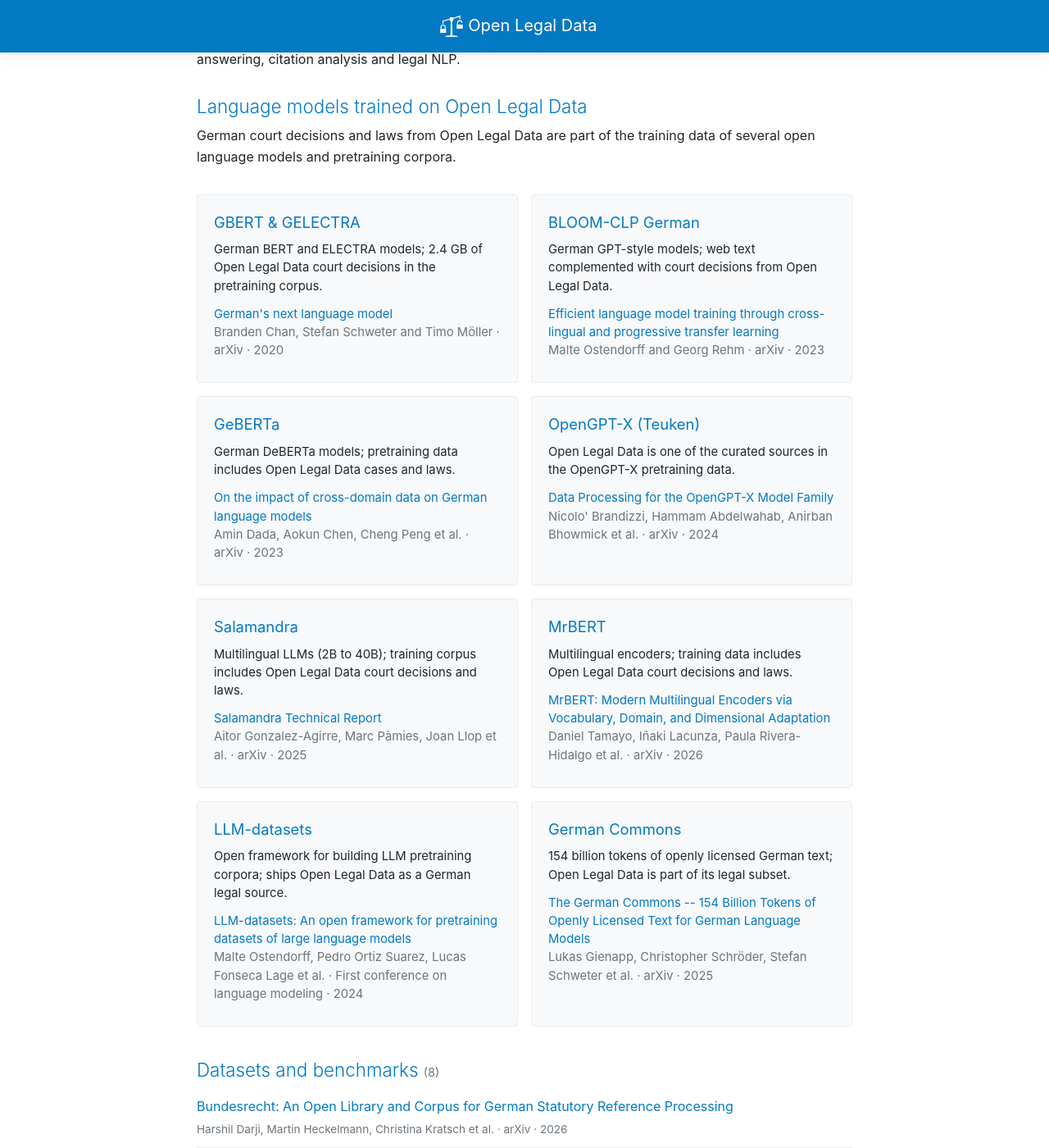
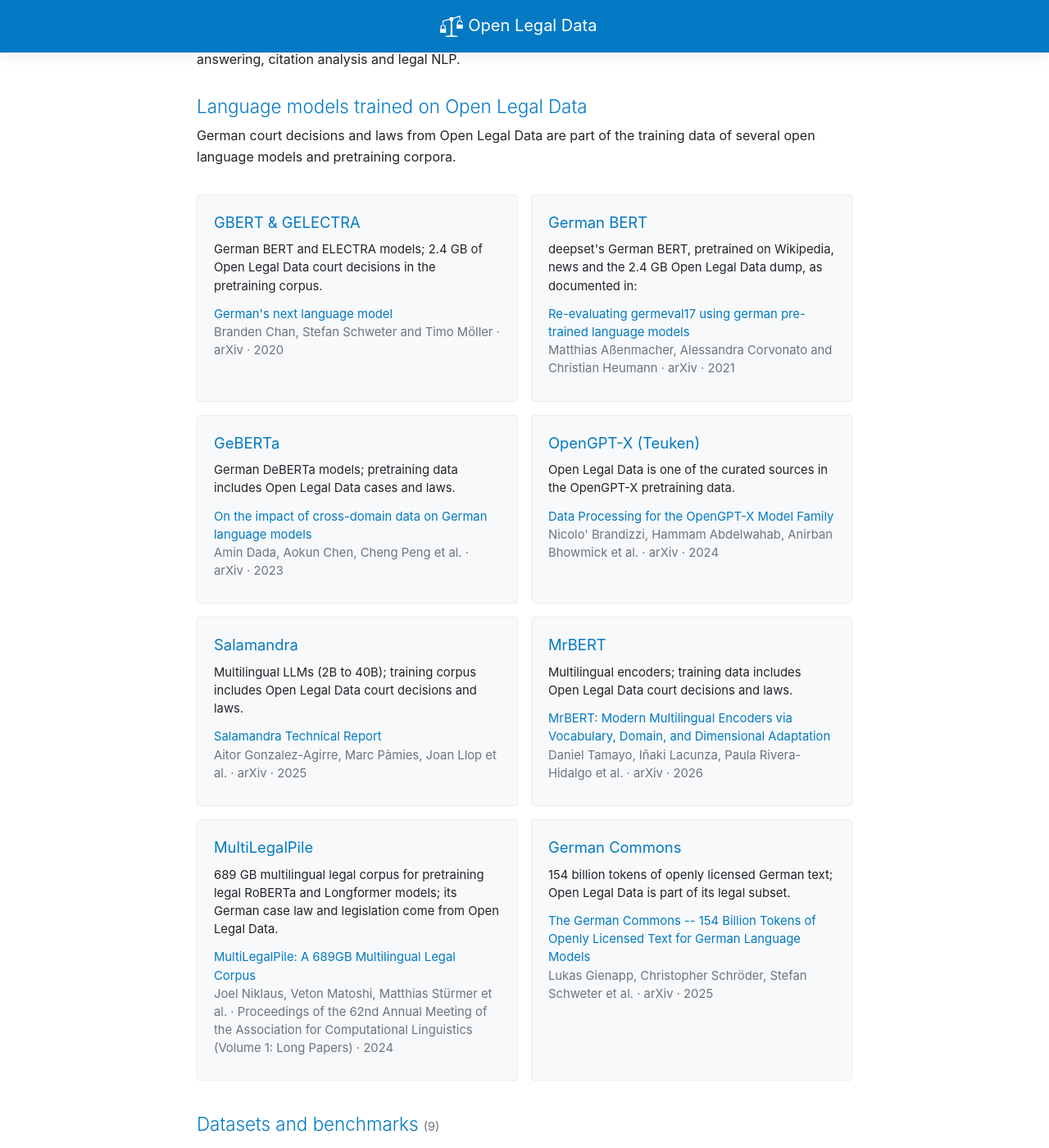
Before and after one commit to openlegaldata/blog, a Jekyll site: the page built from research.md, in a window 1280 px wide and 1400 px high, scrolled down 235 px. Shown: the whole window at 82% size. Built offline with Jekyll 4.4.1, drawn with Linux system fonts in a browser that asks for light colours; comment, search, counter and statistics services are not loaded; some of the changed text lies outside the part shown.

Commit message:
Replace two research highlights with German BERT and MultiLegalPile (#6)
Co-authored-by: malteosbot <malteosbot@users.noreply.github.com>

```diff
--- a/_data/papers.yml
+++ b/_data/papers.yml
@@ -143,6 +143,12 @@
   year: 2024
   venue: PhD thesis, International Institute of Information Technology Hyderabad
   url: https://scholar.google.com/scholar?q=%22Advancing%20Dravidian%20Language%20Processing%20Beyond%20the%20Sentence%20Level%22
+niklaus2024multilegalpile:
+  title: 'MultiLegalPile: A 689GB Multilingual Legal Corpus'
+  authors: Joel Niklaus, Veton Matoshi, Matthias Stürmer et al.
+  year: 2024
+  venue: 'Proceedings of the 62nd Annual Meeting of the Association for Computational Linguistics (Volume 1: Long Papers)'
+  url: https://doi.org/10.18653/v1/2024.acl-long.805
 ostendorff2024llm:
   title: 'LLM-datasets: An open framework for pretraining datasets of large language models'
   authors: Malte Ostendorff, Pedro Ortiz Suarez, Lucas Fonseca Lage et al.
--- a/_data/research_topics.yml
+++ b/_data/research_topics.yml
@@ -18,9 +18,9 @@
       - key: chan2020german
         model: GBERT & GELECTRA
         note: German BERT and ELECTRA models; 2.4 GB of Open Legal Data court decisions in the pretraining corpus.
-      - key: ostendorff2023efficient
-        model: BLOOM-CLP German
-        note: German GPT-style models; web text complemented with court decisions from Open Legal Data.
+      - key: assenmacher2021re
+        model: German BERT
+        note: "deepset's German BERT, pretrained on Wikipedia, news and the 2.4 GB Open Legal Data dump, as documented in:"
       - key: dada2023impact
         model: GeBERTa
         note: German DeBERTa models; pretraining data includes Open Legal Data cases and laws.
@@ -33,9 +33,9 @@
       - key: tamayo2026mrbert
         model: MrBERT
         note: Multilingual encoders; training data includes Open Legal Data court decisions and laws.
-      - key: ostendorff2024llm
-        model: LLM-datasets
-        note: Open framework for building LLM pretraining corpora; ships Open Legal Data as a German legal source.
+      - key: niklaus2024multilegalpile
+        model: MultiLegalPile
+        note: 689 GB multilingual legal corpus for pretraining legal RoBERTa and Longformer models; its German case law and legislation come from Open Legal Data.
       - key: gienapp2025german
         model: German Commons
         note: 154 billion tokens of openly licensed German text; Open Legal Data is part of its legal subset.
@@ -49,6 +49,7 @@
       - hamotskyi2024fincorpus
       - darji2024challenges
       - braun2024beg
+      - ostendorff2024llm
       - darji2023dataset
       - wrzalik2021gerdalir
 
@@ -111,18 +112,23 @@
       - luhrs2024self
       - nie2024multilingual
       - nikhil2024advancing
+      - ostendorff2023efficient
       - idrissi2023domain
       - schultenkamper2023privacy
       - gritto2022application
       - lentzen2022critical
       - rudolf2022speech
-      - assenmacher2021re
       - calizzano2021dfki
       - corvonato2021re
       - hildebrandt2021data
       - pimienta2021multilingual
       - thomethematische
 
+# Use Open Legal Data but do not cite our paper (from scripts/extra_papers.bib):
+# shown on the page, not counted as citations.
+not_citing:
+  - niklaus2024multilegalpile
+
 # Duplicates of another entry (flattmodel: undated copy of flatt2023model).
 hidden:
   - flattmodel
--- a/_layouts/home.html
+++ b/_layouts/home.html
@@ -8,7 +8,7 @@
 so the buttons of one row line up on desktop.
 {% endcomment %}
 {% assign llm = site.data.research_topics.topics | where: "id", "llm" | first %}
-{% assign paper_count = site.data.papers.size | minus: site.data.research_topics.hidden.size %}
+{% assign paper_count = site.data.papers.size | minus: site.data.research_topics.hidden.size| minus: site.data.research_topics.not_citing.size %}
 
 <div class="home-masthead bd-masthead">
     <div class="container">
--- a/research.md
+++ b/research.md
@@ -3,7 +3,7 @@
 title: Research
 permalink: /research/
 ---
-{% assign paper_count = site.data.papers.size | minus: site.data.research_topics.hidden.size %}
+{% assign paper_count = site.data.papers.size | minus: site.data.research_topics.hidden.size| minus: site.data.research_topics.not_citing.size %}
 
 ## Legal Research
 
```
Also changed, not shown: scripts/build_papers.py (+8 -3 lines), scripts/extra_papers.bib (added, +9 -0 lines), README.md.
